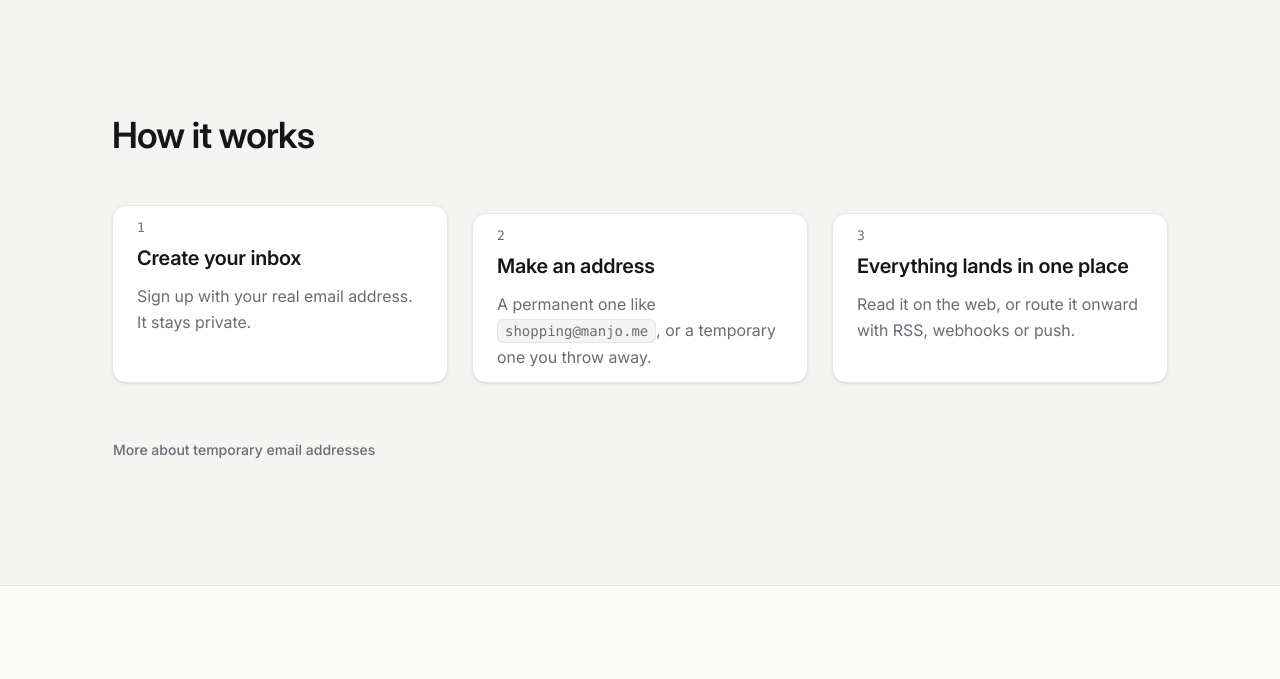
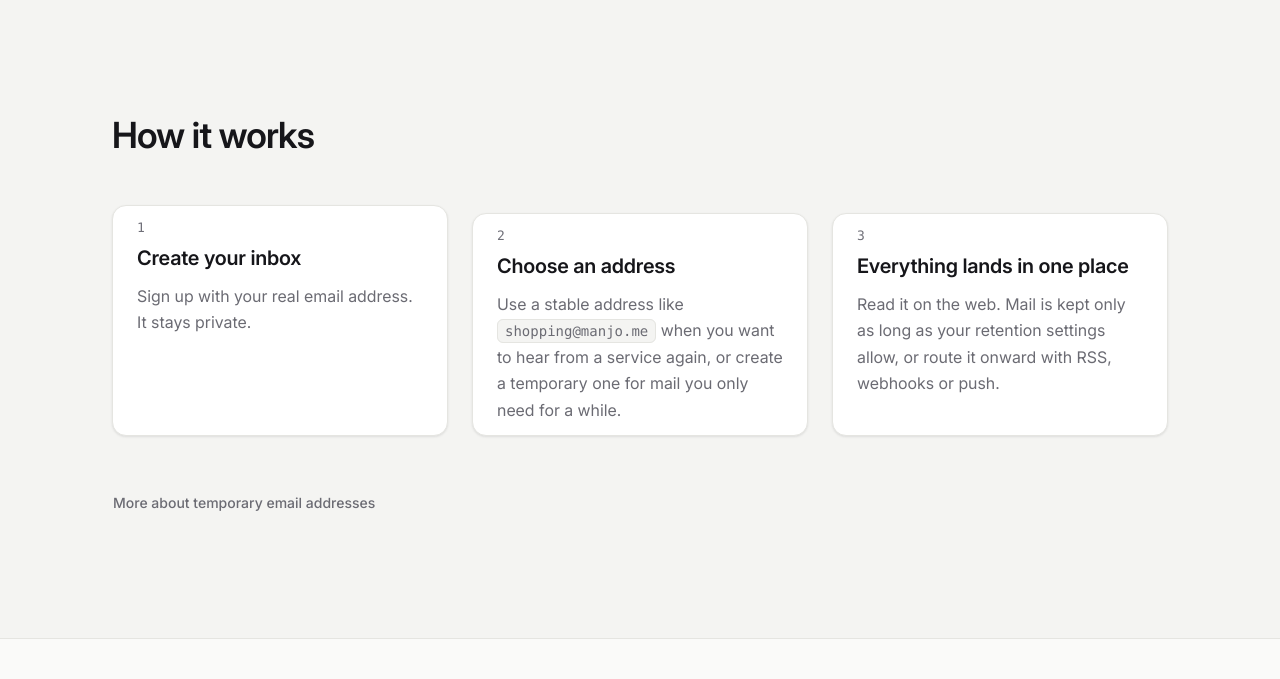
Before and after one commit to Manjo-Consulting-AB/tempmail, a PHP site: page /private-network/ in a window 1280 px wide. Shown: the part 1185-1864 px from the top of the page. Run offline with PHP 8.4, Linux system fonts and the light colour scheme; data that the repository does not hold is empty; some libraries are stand-ins or nearby versions.

Commit message:
Refine address and mailbox copy

```diff
--- a/partials/landing/how_it_works.php
+++ b/partials/landing/how_it_works.php
@@ -39,13 +39,13 @@ $msHowDomain = htmlspecialchars(
             </li>
             <li class="ms-card ms-step">
                 <span class="ms-step__num" aria-hidden="true">2</span>
-                <h3 class="ms-h3">Make an address</h3>
-                <p class="ms-step__body">A permanent one like <span class="ms-addr">shopping@<?php echo $msHowDomain; ?></span>, or a temporary one you throw away.</p>
+                <h3 class="ms-h3">Choose an address</h3>
+                <p class="ms-step__body">Use a stable address like <span class="ms-addr">shopping@<?php echo $msHowDomain; ?></span> when you want to hear from a service again, or create a temporary one for mail you only need for a while.</p>
             </li>
             <li class="ms-card ms-step">
                 <span class="ms-step__num" aria-hidden="true">3</span>
                 <h3 class="ms-h3">Everything lands in one place</h3>
-                <p class="ms-step__body">Read it on the web, or route it onward with RSS, webhooks or push.</p>
+                <p class="ms-step__body">Read it on the web. Mail is kept only as long as your retention settings allow, or route it onward with RSS, webhooks or push.</p>
             </li>
         </ol>
 
```
